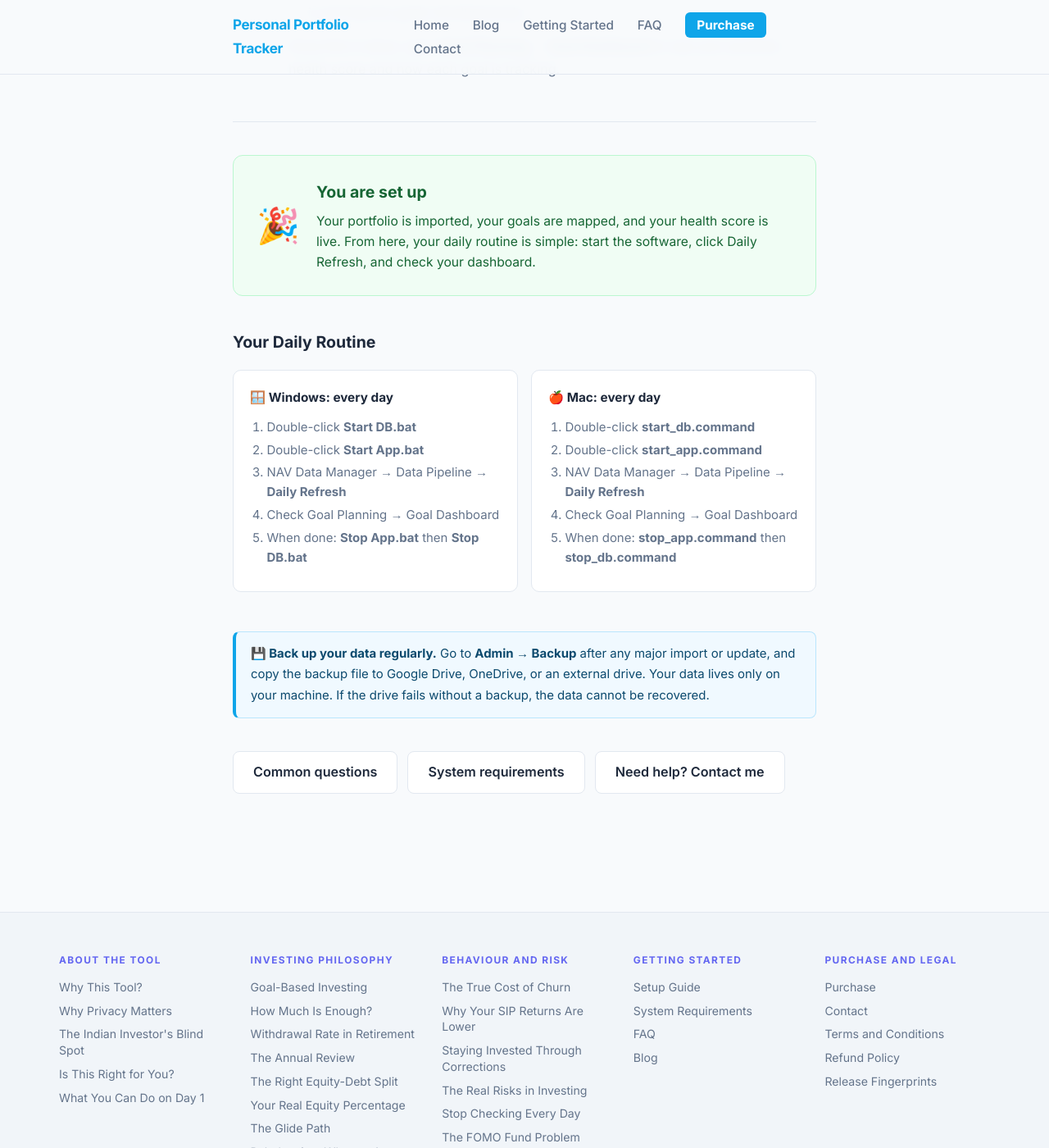
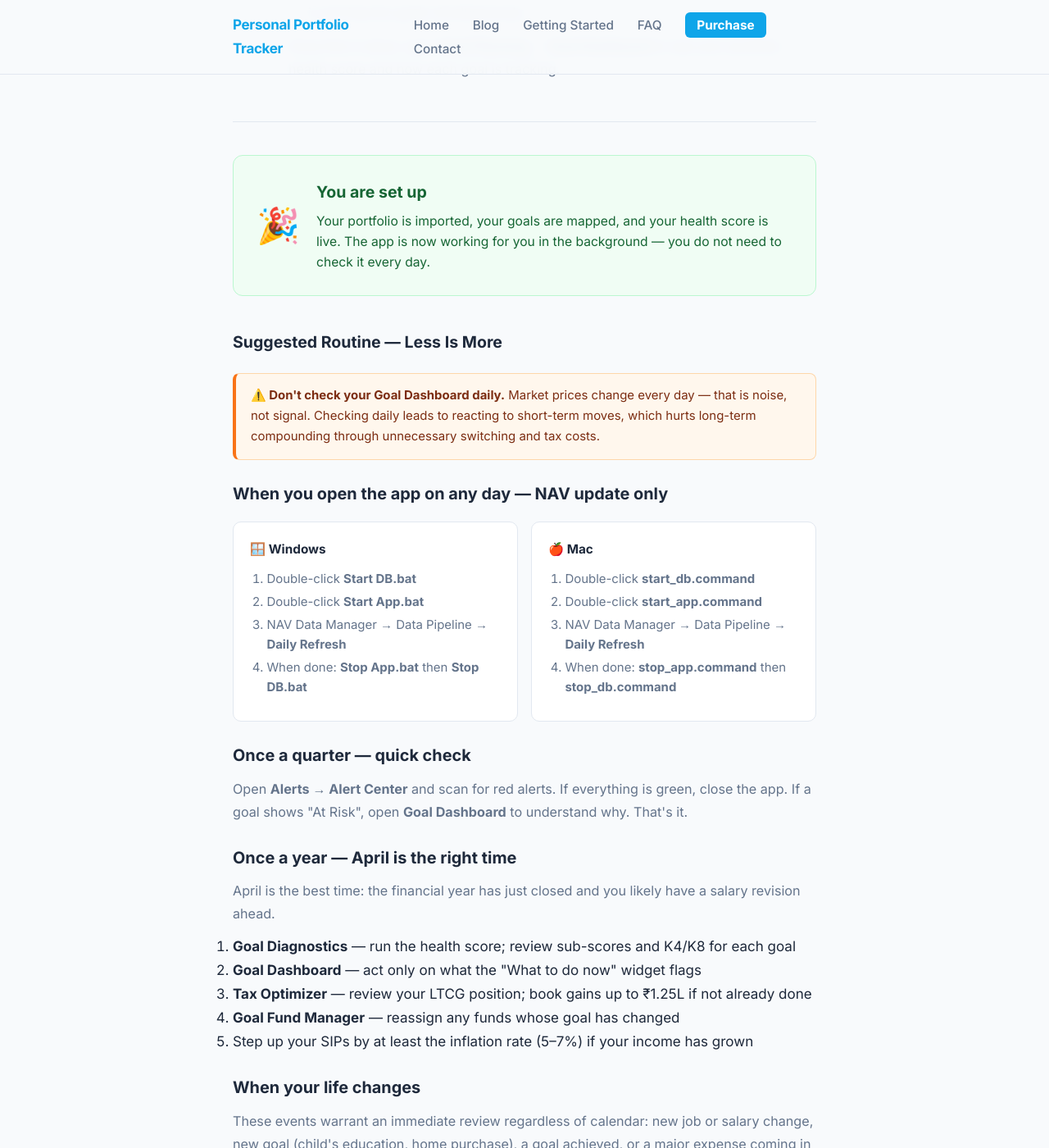
Before and after one commit to srikrishna2024/portfolio-tracker-blog, a Jekyll site: the page built from getting-started/index.html, in a window 1280 px wide and 1400 px high, scrolled down 4532 px. Shown: the whole window at 82% size. Built offline with Jekyll 4.4.1, drawn with Linux system fonts in a browser that asks for light colours; some of the changed text lies outside the part shown.

Commit message:
update daily routine guidance: quarterly/annual cadence instead of daily dashboard checks
- getting-started: replace 'Your Daily Routine' with 3-tier cadence
  (any day = NAV refresh only, quarterly = Alert Center, annual = April review)
  add warning box against checking Goal Dashboard daily
- day-one: update 'What comes next' to reinforce quarterly/annual review,
  remove daily dashboard check recommendation
- stop-checking: expand monitoring frequency section with Benartzi/Thaler
  myopic loss aversion research, concrete Indian example (Oct 2021-Jun 2022
  NIFTY correction), and explanation of why the shift is to lower-return
  instruments specifically

```diff
--- a/day-one/index.html
+++ b/day-one/index.html
@@ -139,7 +139,8 @@ title: What You Can Do on Day 1
 
   <div class="content-section">
     <h2>What comes next</h2>
-    <p>After Day 1, the software becomes a quarterly review tool. Every April, run the Annual Review, check K4 and K8 scores, flag any underperforming funds, and adjust SIPs if needed. The daily routine is just a 2-minute data refresh and a look at your dashboard.</p>
+    <p>After Day 1, the software becomes a quarterly check-in tool — not a daily habit. The daily step is just a 2-minute NAV data refresh to keep prices current. <strong>Do not open Goal Dashboard daily</strong> — prices move every day, but that is market noise, not a reason to act. Checking too often leads to reacting to short-term moves, which hurts compounding through unnecessary switches and tax costs.</p>
+    <p>The right cadence: once a quarter, open Alert Center and scan for red flags. Once a year in April, run Goal Diagnostics, review K4/K8, book LTCG gains up to ₹1.25L, and step up your SIPs. That is the full annual review — it takes about 30 minutes.</p>
     <p>Most users find that the first session changes how they think about their portfolio. Numbers that felt abstract become concrete goals with clear gaps and clear actions.</p>
   </div>
 
--- a/getting-started/index.html
+++ b/getting-started/index.html
@@ -216,35 +216,55 @@ title: Getting Started
     <div class="gs-done-icon">🎉</div>
     <div>
       <h2>You are set up</h2>
-      <p>Your portfolio is imported, your goals are mapped, and your health score is live. From here, your daily routine is simple: start the software, click Daily Refresh, and check your dashboard.</p>
+      <p>Your portfolio is imported, your goals are mapped, and your health score is live. The app is now working for you in the background — you do not need to check it every day.</p>
     </div>
   </div>
 
-  <!-- Everyday use -->
+  <!-- Suggested routine -->
   <div class="gs-section">
-    <h2>Your Daily Routine</h2>
+    <h2>Suggested Routine — Less Is More</h2>
+
+    <div class="gs-note warning" style="margin-bottom:1.5rem">
+      <strong>⚠️ Don't check your Goal Dashboard daily.</strong> Market prices change every day — that is noise, not signal. Checking daily leads to reacting to short-term moves, which hurts long-term compounding through unnecessary switching and tax costs.
+    </div>
+
+    <h3 style="margin-bottom:0.5rem">When you open the app on any day — NAV update only</h3>
     <div class="gs-platform-grid">
       <div class="gs-platform-card">
-        <div class="gs-platform-label">🪟 Windows: every day</div>
+        <div class="gs-platform-label">🪟 Windows</div>
         <ol>
           <li>Double-click <strong>Start DB.bat</strong></li>
           <li>Double-click <strong>Start App.bat</strong></li>
           <li>NAV Data Manager → Data Pipeline → <strong>Daily Refresh</strong></li>
-          <li>Check Goal Planning → Goal Dashboard</li>
           <li>When done: <strong>Stop App.bat</strong> then <strong>Stop DB.bat</strong></li>
         </ol>
       </div>
       <div class="gs-platform-card">
-        <div class="gs-platform-label">🍎 Mac: every day</div>
+        <div class="gs-platform-label">🍎 Mac</div>
         <ol>
           <li>Double-click <strong>start_db.command</strong></li>
           <li>Double-click <strong>start_app.command</strong></li>
           <li>NAV Data Manager → Data Pipeline → <strong>Daily Refresh</strong></li>
-          <li>Check Goal Planning → Goal Dashboard</li>
           <li>When done: <strong>stop_app.command</strong> then <strong>stop_db.command</strong></li>
         </ol>
       </div>
     </div>
+
+    <h3 style="margin:1.5rem 0 0.5rem">Once a quarter — quick check</h3>
+    <p>Open <strong>Alerts → Alert Center</strong> and scan for red alerts. If everything is green, close the app. If a goal shows "At Risk", open <strong>Goal Dashboard</strong> to understand why. That's it.</p>
+
+    <h3 style="margin:1.5rem 0 0.5rem">Once a year — April is the right time</h3>
+    <p>April is the best time: the financial year has just closed and you likely have a salary revision ahead.</p>
+    <ol>
+      <li><strong>Goal Diagnostics</strong> — run the health score; review sub-scores and K4/K8 for each goal</li>
+      <li><strong>Goal Dashboard</strong> — act only on what the "What to do now" widget flags</li>
+      <li><strong>Tax Optimizer</strong> — review your LTCG position; book gains up to ₹1.25L if not already done</li>
+      <li><strong>Goal Fund Manager</strong> — reassign any funds whose goal has changed</li>
+      <li>Step up your SIPs by at least the inflation rate (5–7%) if your income has grown</li>
+    </ol>
+
+    <h3 style="margin:1.5rem 0 0.5rem">When your life changes</h3>
+    <p>These events warrant an immediate review regardless of calendar: new job or salary change, new goal (child's education, home purchase), a goal achieved, or a major expense coming in the next 2–3 years.</p>
   </div>
 
   <!-- Backup reminder -->
```
Also changed, not shown: stop-checking/index.html (+7 -0 lines).
